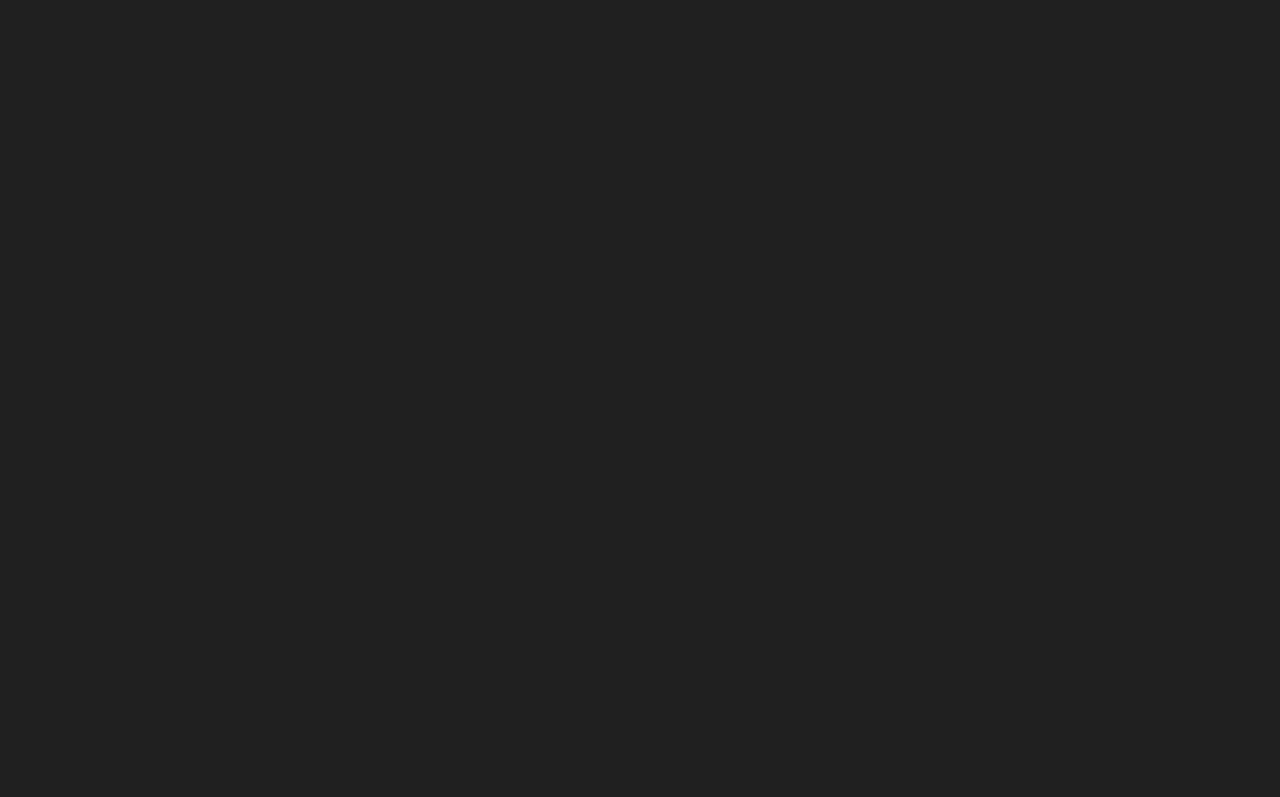
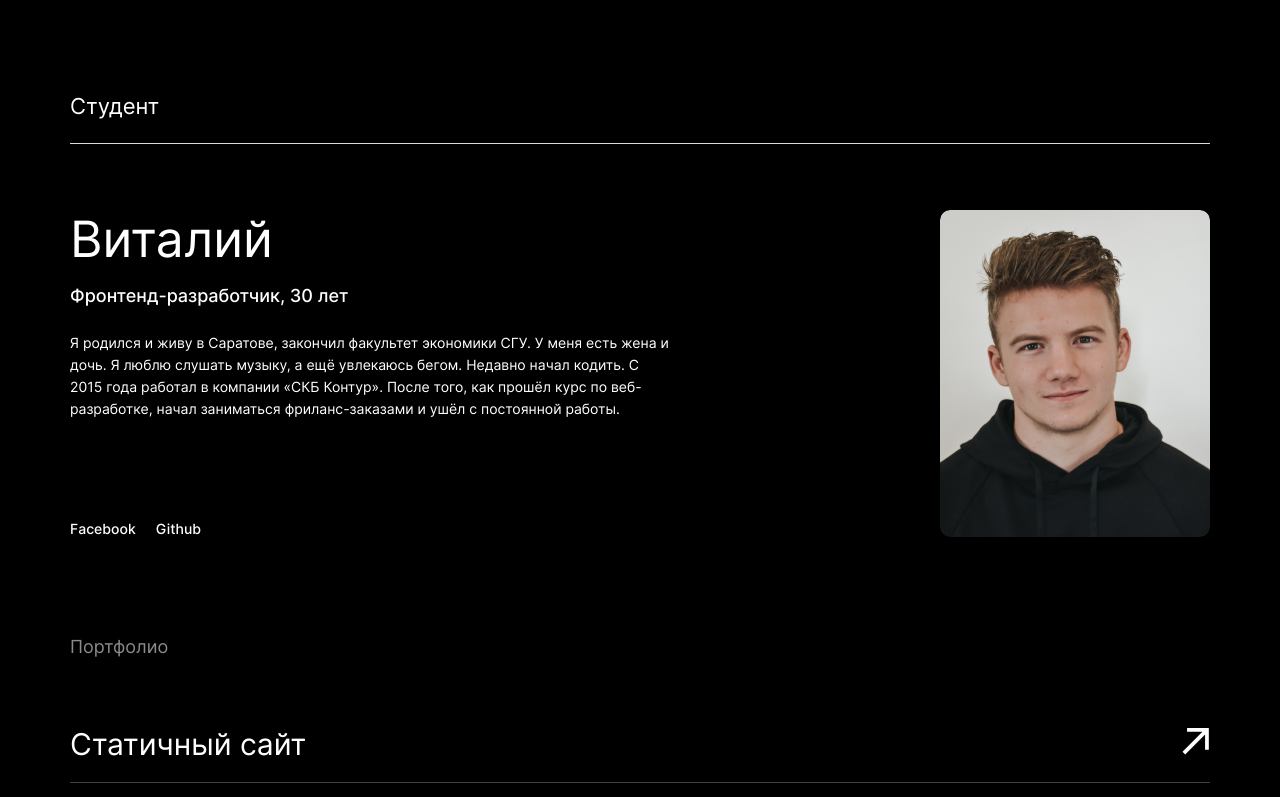
Before and after one commit to romanlesnoy/movies-explorer-frontend, a React (Create React App) app: page / in a window 1280 px wide. Shown: the part 2000-2797 px from the top of the page. Before the commit the page ends 800 px from the top, so only its background shows below. Built offline with nearby package versions, Linux system fonts and the light colour scheme.

Commit message:
Create a Portfolio component for the Main page

```diff
--- a/src/components/AboutMe/AboutMe.css
+++ b/src/components/AboutMe/AboutMe.css
@@ -130,7 +130,7 @@
     }
 }
 
-@media screen and (max-width: 600px) {
+@media screen and (max-width: 550px) {
     .about-me {
         max-width: calc(100% - 28px);
         padding: 70px 14px 69px;
--- a/src/components/App/App.js
+++ b/src/components/App/App.js
@@ -1,18 +1,20 @@
 import React from "react";
 import Header from "../Header/Header";
-// import Promo from "../Promo/Promo";
-// import AboutProject from "../AboutProject/AboutProject";
-// import Techs from "../Techs/Techs";
+import Promo from "../Promo/Promo";
+import AboutProject from "../AboutProject/AboutProject";
+import Techs from "../Techs/Techs";
 import AboutMe from "../AboutMe/AboutMe";
+import Portfolio from "../Portfolio/Portfolio";
 
 function App() {
     return (
     <>
         <Header/>
-        {/* <Promo/>
+        <Promo/>
         <AboutProject/>
-        <Techs/> */}
+        <Techs/>
         <AboutMe/>
+        <Portfolio/>
     </>
     )
 }
--- /dev/null
+++ b/src/components/Portfolio/Portfolio.css
@@ -0,0 +1,105 @@
+.portfolio {
+    max-width: calc(100% - 140px);
+    padding: 0 70px 125px;
+
+    display: flex;
+    flex-direction: column;
+    justify-content: space-between;
+
+    background-color: #000;
+}
+
+.portfolio__heading {
+    margin: 0;
+    padding-bottom: 50px;
+
+    font-family: Inter;
+    font-style: normal;
+    font-weight: normal;
+    font-size: 18px;
+    line-height: 20px;
+
+    color: #8B8B8B;
+}
+
+.portfolio__links-list {
+    list-style-type: none;
+    padding: 0;
+    margin: 0;
+
+    display: flex;
+    flex-direction: column;
+    align-items: center;
+}
+
+.portfolio_list-item {
+    width: 100%;
+}
+
+.portfolio__link {
+    text-decoration: none;
+
+    font-family: Inter;
+    font-style: normal;
+    font-weight: normal;
+    font-size: 30px;
+    line-height: 50px;
+}
+
+.portfolio__link-button {
+    width: 100%;
+    padding: 20px 0;
+
+    display: flex;
+    justify-content: space-between;
+    flex-wrap: wrap;
+
+    border: none;
+    border-bottom: 1px solid #424242;
+
+    background-color: #000;
+    color: #FFF;
+
+    cursor: pointer;
+}
+
+.portfolio__link-icon {
+    width: 29px;
+    height: 29px;
+    fill: currentColor;
+}
+
+@media screen and (max-width: 768px) {
+    .portfolio {
+        max-width: calc(100% - 100px);
+        padding: 0 50px 90px;
+    }
+    .portfolio__heading {
+        padding-bottom: 40px;
+    }
+    .portfolio__link {
+        padding: 20px 0;
+
+        font-size: 28px;
+        line-height: 50px;
+    }
+    .portfolio__link-icon {
+        width: 27px;
+        height: 27px;
+    }
+}
+
+@media screen and (max-width: 550px) {
+    .portfolio {
+        max-width: calc(100% - 28px);
+        padding: 0 14px 70px;
+    }
+    .portfolio__link {
+        font-size: 18px;
+        line-height: 28px;
+    }
+    .portfolio__link-icon {
+        width: 18px;
+        height: 18px;
+    }
+}
--- /dev/null
+++ b/src/components/Portfolio/Portfolio.js
@@ -0,0 +1,83 @@
+import React from "react";
+import "./Portfolio.css";
+
+function Portfolio() {
+    return (
+        <section className="portfolio">
+            <h2 className="portfolio__heading">Портфолио</h2>
+            <ul className="portfolio__links-list">
+                <li className="portfolio_list-item">
+                    <a className="portfolio__link" href="#">
+                        <button
+                            className="portfolio__link-button"
+                            type="button"
+                            aria-label="Link Button"
+                        >
+                            Статичный сайт
+                            <svg
+                                className="portfolio__link-icon"
+                                width="18"
+                                height="17"
+                                viewBox="0 0 18 17"
+                                fill="none"
+                            >
+                                <path
+                                    d="M2.60653 16.5241L14.9645 4.14489L14.9432 13.6903H17.2656V0.181818H3.77841L3.7571 2.48295H13.3026L0.944603 14.8622L2.60653 16.5241Z"
+                                    fill="white"
+                                />
+                            </svg>
+                        </button>
+                    </a>
+                </li>
+                <li className="portfolio_list-item">
+                    <a className="portfolio__link" href="#">
+                        <button
+                            className="portfolio__link-button"
+                            type="button"
+                            aria-label="Link Button"
+                        >
+                            Адаптивный сайт
+                            <svg
+                                className="portfolio__link-icon"
+                                width="18"
+                                height="17"
+                                viewBox="0 0 18 17"
+                                fill="none"
+                            >
+                                <path
+                                    d="M2.60653 16.5241L14.9645 4.14489L14.9432 13.6903H17.2656V0.181818H3.77841L3.7571 2.48295H13.3026L0.944603 14.8622L2.60653 16.5241Z"
+                                    fill="white"
+                                />
+                            </svg>
+                        </button>
+                    </a>
+                </li>
+                <li className="portfolio_list-item">
+                    <a className="portfolio__link" href="#">
+                        <button
+                            className="portfolio__link-button"
+                            type="button"
+                            aria-label="Link Button"
+                        >
+                            Одностраничное приложение
+                            <svg
+                                className="portfolio__link-icon"
+                                width="18"
+                                height="17"
+                                viewBox="0 0 18 17"
+                                fill="none"
+                            >
+                                <path
+                                    d="M2.60653 16.5241L14.9645 4.14489L14.9432 13.6903H17.2656V0.181818H3.77841L3.7571 2.48295H13.3026L0.944603 14.8622L2.60653 16.5241Z"
+                                    fill="white"
+                                />
+                            </svg>
+                        </button>
+                    </a>
+                </li>
+            </ul>
+        </section>
+    );
+}
+
+export default Portfolio;
```
Also changed, not shown: src/images/icons/link-button-icon.svg (added).
